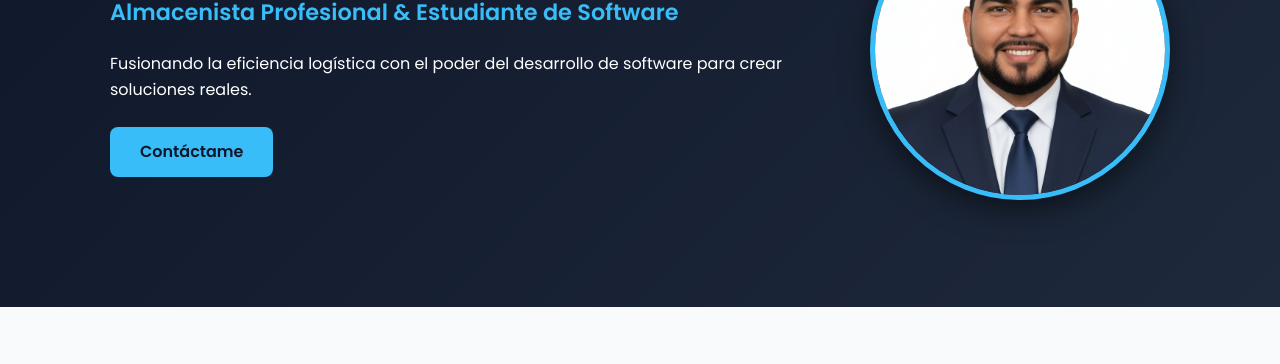
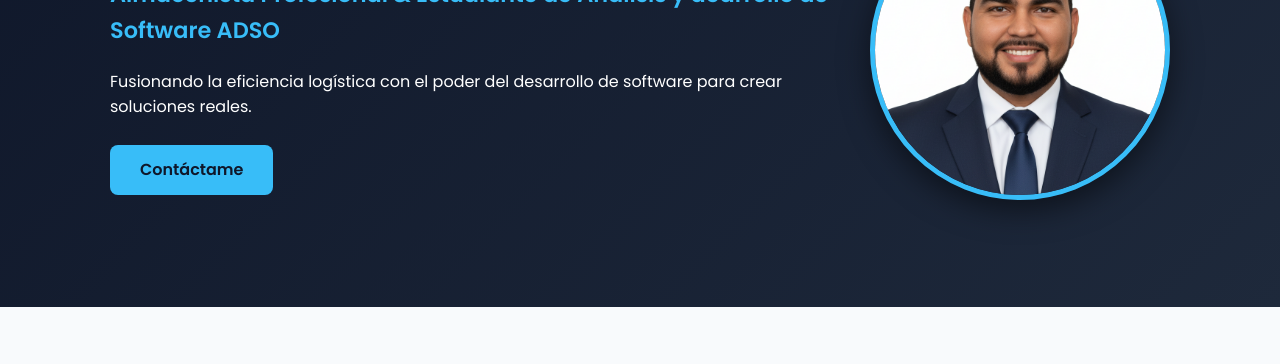
Before and after one commit to barrioscharrisbileyner-ctrl/mi-portafolio, a plain HTML site: page index.html in a window 1280 px wide. Shown: the part 288-652 px from the top of the page. Drawn offline with Linux system fonts and the light colour scheme.

Commit message:
se sube proyecto

```diff
--- a/index.html
+++ b/index.html
@@ -26,7 +26,7 @@
         <div class="hero-content container">
             <div class="hero-text hidden-down" id="hero-text-container">
                 <h1>Bileyner Barrios Charris</h1>
-                <p class="subtitle">Almacenista Profesional & Estudiante de Software</p>
+                <p class="subtitle">Almacenista Profesional & Estudiante de Analisis y dearrollo de Software ADSO</p>
                 <p>Fusionando la eficiencia logística con el poder del desarrollo de software para crear soluciones reales.</p>
                 <a href="#contacto" class="btn btn-animate" id="btn-contact">Contáctame</a>
             </div>
```
